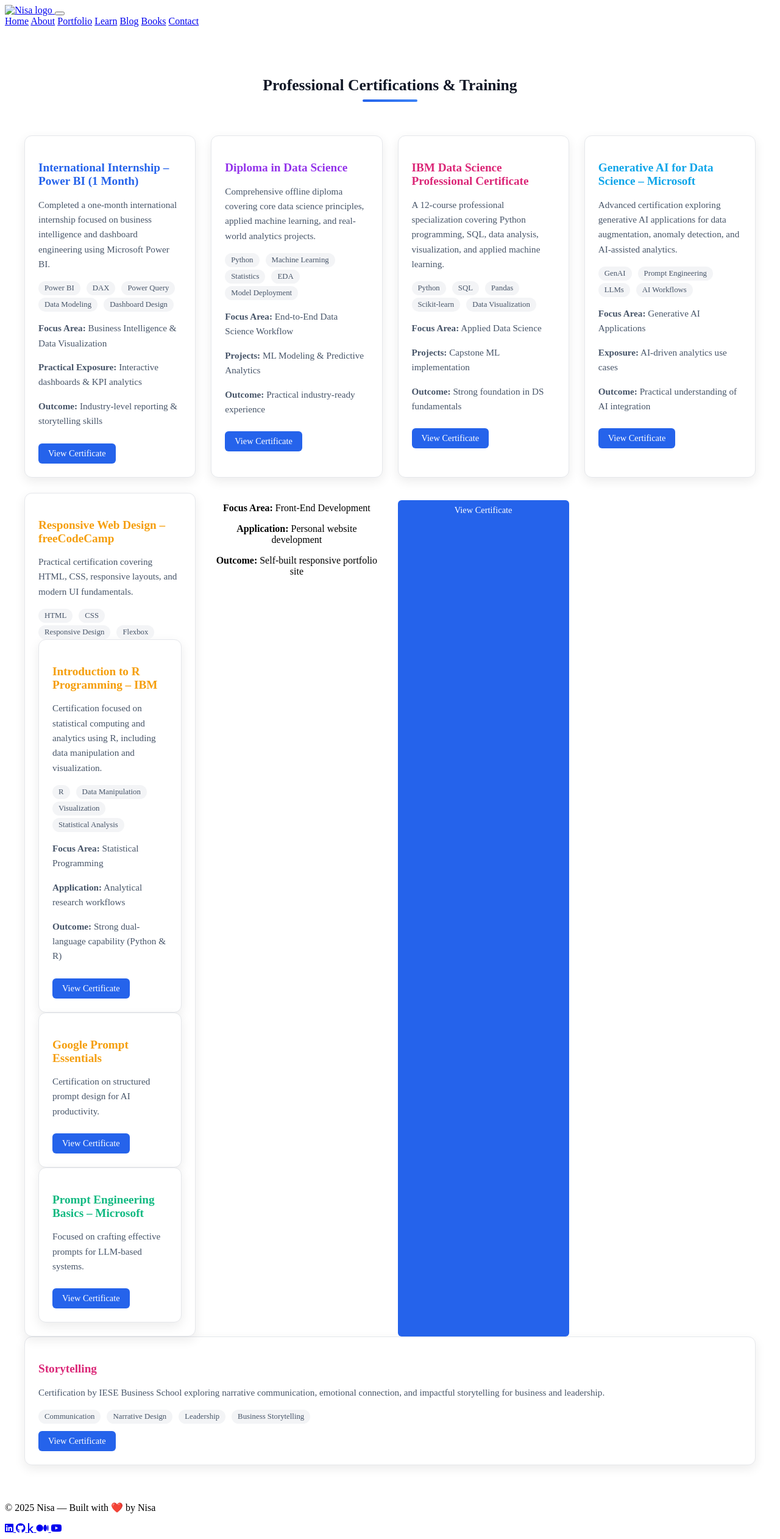
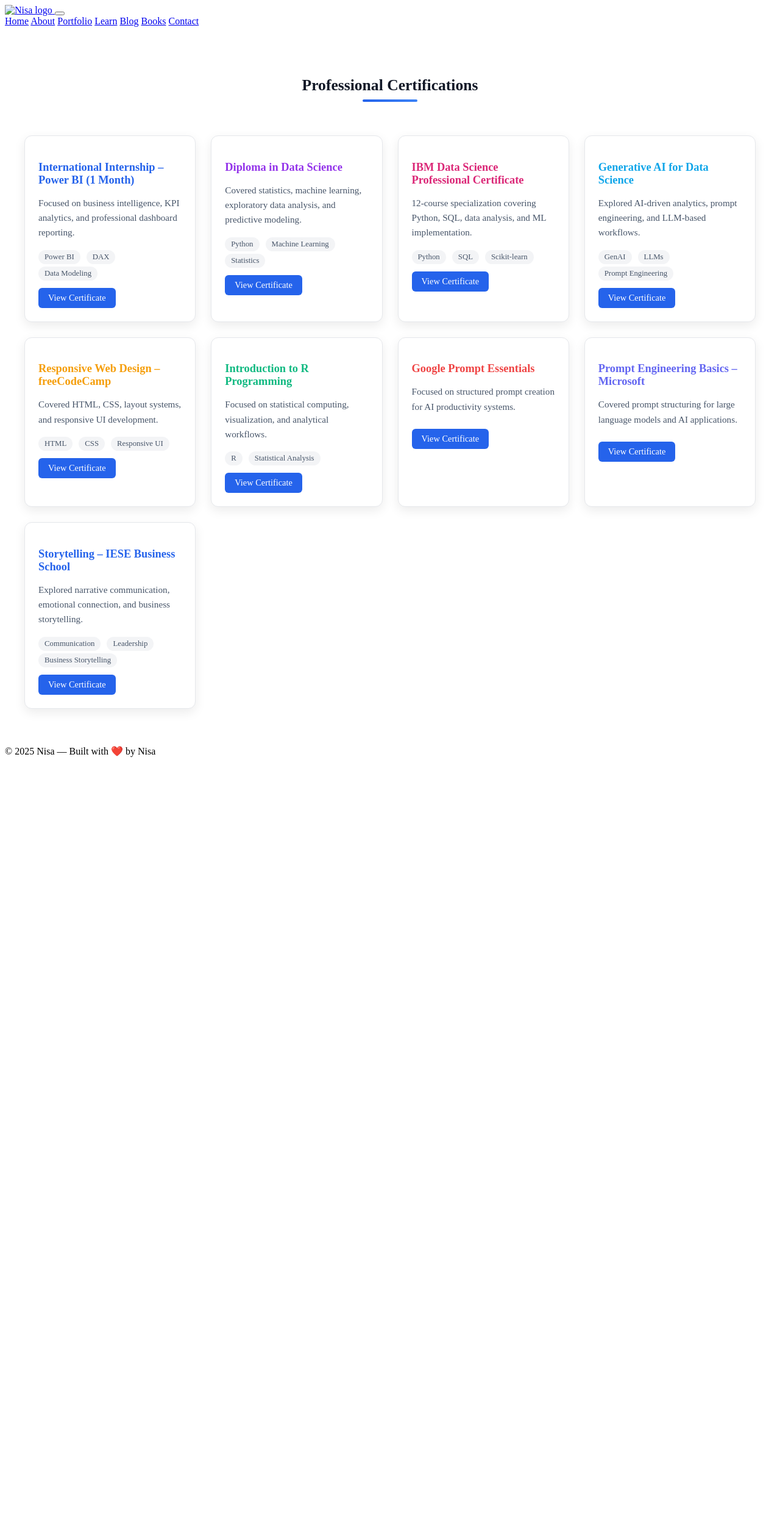
Before and after one commit to tabassumunnisa19/My_Personal_Website, a Jekyll site: the page portfolio-pages/certifications.html, which Jekyll copies as it is, in a window 1280 px wide. Shown: the whole page at 61% size. Built offline with Jekyll 4.4.1, drawn with Linux system fonts in a browser that asks for light colours; after the commit the page ends 1257 px from its top, so only the background shows below that.

Commit message:
Update certifications.html

```diff
--- a/portfolio-pages/certifications.html
+++ b/portfolio-pages/certifications.html
@@ -9,8 +9,7 @@
   <link rel="stylesheet" href="https://cdnjs.cloudflare.com/ajax/libs/font-awesome/6.4.0/css/all.min.css">
 
   <style>
-
-/* =================== General Section & Grid Styles =================== */
+    /* ================= Layout ================= */
     .section {
       margin: 60px auto;
       max-width: 1200px;
@@ -23,8 +22,8 @@
       font-weight: 600;
       margin-bottom: 25px;
       display: inline-block;
+      color: #111827;
       position: relative;
-  color: #111827;
     }
 
     .cert-section .section-title::after {
@@ -62,7 +61,7 @@
     }
 
     .card h3 {
-  font-size: 1.2rem;
+      font-size: 1.15rem;
       margin-bottom: 12px;
       font-weight: 600;
     }
@@ -74,15 +73,15 @@
       margin-bottom: 12px;
     }
 
-/* ================= Distinct Title Colors ================= */
-.cert-section .card:nth-child(8n+1) h3 { color: #2563eb; }  /* Blue */
-.cert-section .card:nth-child(8n+2) h3 { color: #9333ea; }  /* Purple */
-.cert-section .card:nth-child(8n+3) h3 { color: #db2777; }  /* Pink */
-.cert-section .card:nth-child(8n+4) h3 { color: #0ea5e9; }  /* Teal */
-.cert-section .card:nth-child(8n+5) h3 { color: #f59e0b; }  /* Amber */
-.cert-section .card:nth-child(8n+6) h3 { color: #10b981; }  /* Green */
-.cert-section .card:nth-child(8n+7) h3 { color: #ef4444; }  /* Red */
-.cert-section .card:nth-child(8n+8) h3 { color: #6366f1; }  /* Indigo */
+    /* ===== Distinct Title Colors ===== */
+    .cert-section .card:nth-child(8n+1) h3 { color: #2563eb; }
+    .cert-section .card:nth-child(8n+2) h3 { color: #9333ea; }
+    .cert-section .card:nth-child(8n+3) h3 { color: #db2777; }
+    .cert-section .card:nth-child(8n+4) h3 { color: #0ea5e9; }
+    .cert-section .card:nth-child(8n+5) h3 { color: #f59e0b; }
+    .cert-section .card:nth-child(8n+6) h3 { color: #10b981; }
+    .cert-section .card:nth-child(8n+7) h3 { color: #ef4444; }
+    .cert-section .card:nth-child(8n+8) h3 { color: #6366f1; }
 
     /* ================= Tech Stack ================= */
     .tech-stack span {
@@ -113,13 +112,11 @@
       transform: translateY(-2px);
     }
 
-/* ================= Responsive ================= */
     @media (max-width: 768px) {
       .grid {
         grid-template-columns: 1fr;
       }
     }
-
   </style>
 </head>
 
@@ -149,251 +146,110 @@
     </nav>
   </div>
 </header>
+
+<!-- ===== Main Section ===== -->
 <main>
-<!-- ===== Certifications & Professional Development ===== -->
 <section class="section cert-section">
-  <h2 class="section-title">Professional Certifications & Training</h2>
+  <h2 class="section-title">Professional Certifications</h2>
 
   <div class="grid">
 
-    <!-- International Internship -->
-    <div class="card cert-card">
+    <div class="card">
       <h3>International Internship – Power BI (1 Month)</h3>
-
-      <p>
-        Completed a one-month international internship focused on business intelligence
-        and dashboard engineering using Microsoft Power BI.
-      </p>
-
+      <p>Focused on business intelligence, KPI analytics, and professional dashboard reporting.</p>
       <div class="tech-stack">
         <span>Power BI</span>
         <span>DAX</span>
-        <span>Power Query</span>
         <span>Data Modeling</span>
-        <span>Dashboard Design</span>
+      </div>
+      <a class="cert-btn" href="#">View Certificate</a>
     </div>
 
-      <div class="metrics">
-        <p><strong>Focus Area:</strong> Business Intelligence & Data Visualization</p>
-        <p><strong>Practical Exposure:</strong> Interactive dashboards & KPI analytics</p>
-        <p><strong>Outcome:</strong> Industry-level reporting & storytelling skills</p>
-      </div>
-
-      <a class="cert-btn" href="#" target="_blank">View Certificate</a>
-    </div>
-
-    <!-- Diploma in Data Science -->
-    <div class="card cert-card">
+    <div class="card">
       <h3>Diploma in Data Science</h3>
-
-      <p>
-        Comprehensive offline diploma covering core data science principles,
-        applied machine learning, and real-world analytics projects.
-      </p>
-
+      <p>Covered statistics, machine learning, exploratory data analysis, and predictive modeling.</p>
       <div class="tech-stack">
         <span>Python</span>
         <span>Machine Learning</span>
         <span>Statistics</span>
-        <span>EDA</span>
-        <span>Model Deployment</span>
       </div>
-
-      <div class="metrics">
-        <p><strong>Focus Area:</strong> End-to-End Data Science Workflow</p>
-        <p><strong>Projects:</strong> ML Modeling & Predictive Analytics</p>
-        <p><strong>Outcome:</strong> Practical industry-ready experience</p>
-      </div>
-
       <a class="cert-btn" href="#">View Certificate</a>
     </div>
 
-    <!-- IBM Data Science -->
-    <div class="card cert-card">
+    <div class="card">
       <h3>IBM Data Science Professional Certificate</h3>
-
-      <p>
-        A 12-course professional specialization covering Python programming,
-        SQL, data analysis, visualization, and applied machine learning.
-      </p>
-
+      <p>12-course specialization covering Python, SQL, data analysis, and ML implementation.</p>
       <div class="tech-stack">
         <span>Python</span>
         <span>SQL</span>
-        <span>Pandas</span>
         <span>Scikit-learn</span>
-        <span>Data Visualization</span>
       </div>
-
-      <div class="metrics">
-        <p><strong>Focus Area:</strong> Applied Data Science</p>
-        <p><strong>Projects:</strong> Capstone ML implementation</p>
-        <p><strong>Outcome:</strong> Strong foundation in DS fundamentals</p>
-      </div>
-
       <a class="cert-btn" href="#">View Certificate</a>
     </div>
 
-    <!-- Generative AI -->
-    <div class="card cert-card">
-      <h3>Generative AI for Data Science – Microsoft</h3>
-
-      <p>
-        Advanced certification exploring generative AI applications for
-        data augmentation, anomaly detection, and AI-assisted analytics.
-      </p>
-
+    <div class="card">
+      <h3>Generative AI for Data Science</h3>
+      <p>Explored AI-driven analytics, prompt engineering, and LLM-based workflows.</p>
       <div class="tech-stack">
         <span>GenAI</span>
+        <span>LLMs</span>
         <span>Prompt Engineering</span>
-        <span>LLMs</span>
-        <span>AI Workflows</span>
+      </div>
+      <a class="cert-btn" href="#">View Certificate</a>
     </div>
 
-      <div class="metrics">
-        <p><strong>Focus Area:</strong> Generative AI Applications</p>
-        <p><strong>Exposure:</strong> AI-driven analytics use cases</p>
-        <p><strong>Outcome:</strong> Practical understanding of AI integration</p>
-      </div>
-
-      <a class="cert-btn"
-         href="https://coursera.org/share/623ea4dfd7d8e56417c61ab8f8289ec2"
-         target="_blank">
-         View Certificate
-      </a>
-    </div>
-
-    <!-- Responsive Web Design -->
-    <div class="card cert-card">
+    <div class="card">
       <h3>Responsive Web Design – freeCodeCamp</h3>
-
-      <p>
-        Practical certification covering HTML, CSS, responsive layouts,
-        and modern UI fundamentals.
-      </p>
-
+      <p>Covered HTML, CSS, layout systems, and responsive UI development.</p>
       <div class="tech-stack">
         <span>HTML</span>
         <span>CSS</span>
-        <span>Responsive Design</span>
-        <span>Flexbox</span>
+        <span>Responsive UI</span>
       </div>
-
-
-
-    <!-- Introduction to R -->
-    <div class="card cert-card">
-      <h3>Introduction to R Programming – IBM</h3>
-
-      <p>
-        Certification focused on statistical computing and analytics using R,
-        including data manipulation and visualization.
-      </p>
-
-      <div class="tech-stack">
-        <span>R</span>
-        <span>Data Manipulation</span>
-        <span>Visualization</span>
-        <span>Statistical Analysis</span>
-      </div>
-
-      <div class="metrics">
-        <p><strong>Focus Area:</strong> Statistical Programming</p>
-        <p><strong>Application:</strong> Analytical research workflows</p>
-        <p><strong>Outcome:</strong> Strong dual-language capability (Python & R)</p>
-      </div>
-
       <a class="cert-btn" href="#">View Certificate</a>
     </div>
 
-    <!-- Prompt Engineering (Moved to End) -->
-    <div class="card cert-card">
-      <h3>Google Prompt Essentials</h3>
-      <p>Certification on structured prompt design for AI productivity.</p>
+    <div class="card">
+      <h3>Introduction to R Programming</h3>
+      <p>Focused on statistical computing, visualization, and analytical workflows.</p>
+      <div class="tech-stack">
+        <span>R</span>
+        <span>Statistical Analysis</span>
+      </div>
       <a class="cert-btn" href="#">View Certificate</a>
     </div>
 
-    <div class="card cert-card">
+    <div class="card">
+      <h3>Google Prompt Essentials</h3>
+      <p>Focused on structured prompt creation for AI productivity systems.</p>
+      <a class="cert-btn" href="#">View Certificate</a>
+    </div>
+
+    <div class="card">
       <h3>Prompt Engineering Basics – Microsoft</h3>
-      <p>Focused on crafting effective prompts for LLM-based systems.</p>
+      <p>Covered prompt structuring for large language models and AI applications.</p>
+      <a class="cert-btn" href="#">View Certificate</a>
+    </div>
+
+    <div class="card">
+      <h3>Storytelling – IESE Business School</h3>
+      <p>Explored narrative communication, emotional connection, and business storytelling.</p>
+      <div class="tech-stack">
+        <span>Communication</span>
+        <span>Leadership</span>
+        <span>Business Storytelling</span>
+      </div>
       <a class="cert-btn" href="#">View Certificate</a>
     </div>
 
   </div>
-     <div class="metrics">
-        <p><strong>Focus Area:</strong> Front-End Development</p>
-        <p><strong>Application:</strong> Personal website development</p>
-        <p><strong>Outcome:</strong> Self-built responsive portfolio site</p>
-      </div>
-
-      <a class="cert-btn"
-         href="https://freecodecamp.org/certification/tabassumunnisa/responsive-web-design"
-         target="_blank">
-         View Certificate
-      </a>
-    </div>
-  <div class="card">
-  <h3>Storytelling</h3>
-  <p>
-    Certification by IESE Business School exploring narrative communication,
-    emotional connection, and impactful storytelling for business and leadership.
-  </p>
-
-  <div class="tech-stack">
-    <span>Communication</span>
-    <span>Narrative Design</span>
-    <span>Leadership</span>
-    <span>Business Storytelling</span>
-  </div>
-
-  <a class="cert-btn" href="#">View Certificate</a>
-</div>
 </section>
 </main>
 
+<!-- ===== Footer ===== -->
 <footer class="site-footer">
   <div class="site-container footer-inner">
-      <p class="copyright">© 2025 Nisa — Built with <span class="heart">❤️</span> by Nisa</p>
-      <div class="socials" aria-label="social links">
-        <!-- Social Links -->
-
-
-  <a href="https://www.linkedin.com/in/tabassum-unnisa-6a365228/"
-     target="_blank"
-     class="social linkedin"
-     title="LinkedIn">
-     <i class="fab fa-linkedin"></i>
-  </a>
-
-  <a href="https://github.com/tabassumunnisa19"
-     target="_blank"
-     class="social github"
-     title="GitHub">
-     <i class="fab fa-github"></i>
-  </a>
-
-  <a href="https://www.kaggle.com/nisaaas"
-     target="_blank"
-     class="social kaggle"
-     title="Kaggle">
-     <i class="fab fa-kaggle"></i>
-  </a>
-
-  <a href="https://medium.com/@nisashabeerk"
-     target="_blank"
-     class="social medium"
-     title="Medium">
-     <i class="fab fa-medium"></i>
-  </a>
-
-  <!-- YouTube Placeholder -->
-  <a href="#"
-     class="social youtube"
-     title="YouTube (Coming Soon)">
-     <i class="fab fa-youtube"></i>
-  </a>
-
-</div>
+    <p>© 2025 Nisa — Built with ❤️ by Nisa</p>
   </div>
 </footer>
 
```
Also changed, not shown: other parts of portfolio-pages/certifications.html (+1 -13 lines). Lines whose indentation alone changed are shown as unchanged.
